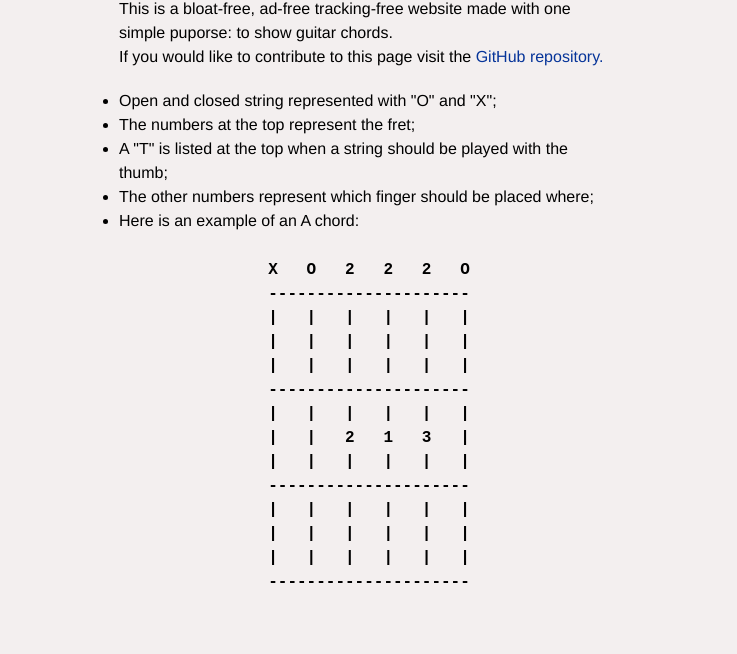
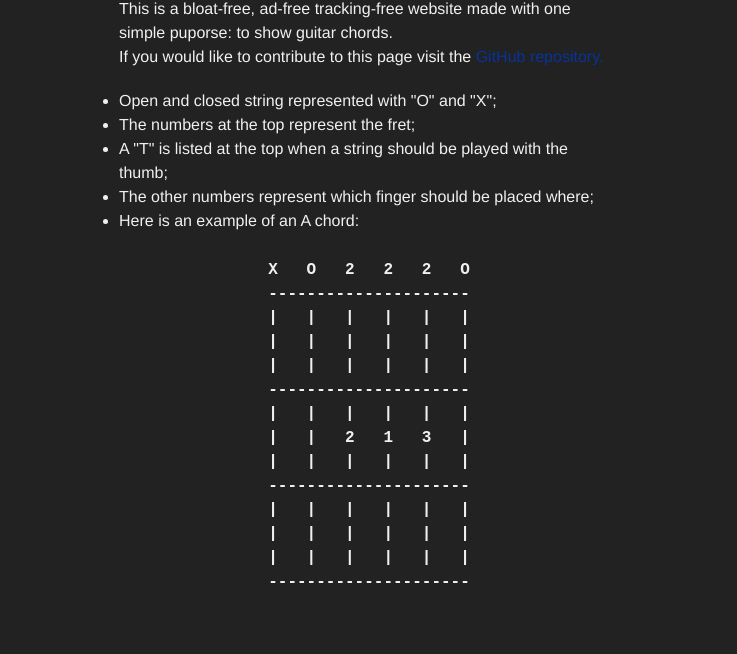
Before and after one commit to GailCodes/guitar-chords, a plain HTML site: page index.html in a window 1280 px wide. Shown: the part 146-800 px from the top of the page, without its empty margins (271-1008 px from the left). Drawn offline with Linux system fonts and the light colour scheme.

Commit message:
Change coloring and font size

```diff
--- a/styles/style.css
+++ b/styles/style.css
@@ -7,8 +7,8 @@
 body {
   font-family: "Franklin Gothic Medium", "Arial Narrow", Arial, sans-serif;
   line-height: 1.5;
-  color: #000000;
-  background-color: #f3efef;
+  color: #f3efef;
+  background-color: #222222;
 
   min-height: 100vh;
   padding: 2rem 10rem;
@@ -44,6 +44,10 @@ main {
 
 main > h1 {
   padding-bottom: 5px;
+}
+
+main p {
+  font-size: 16px;
 }
 
 .chord-explanation-section {
```
